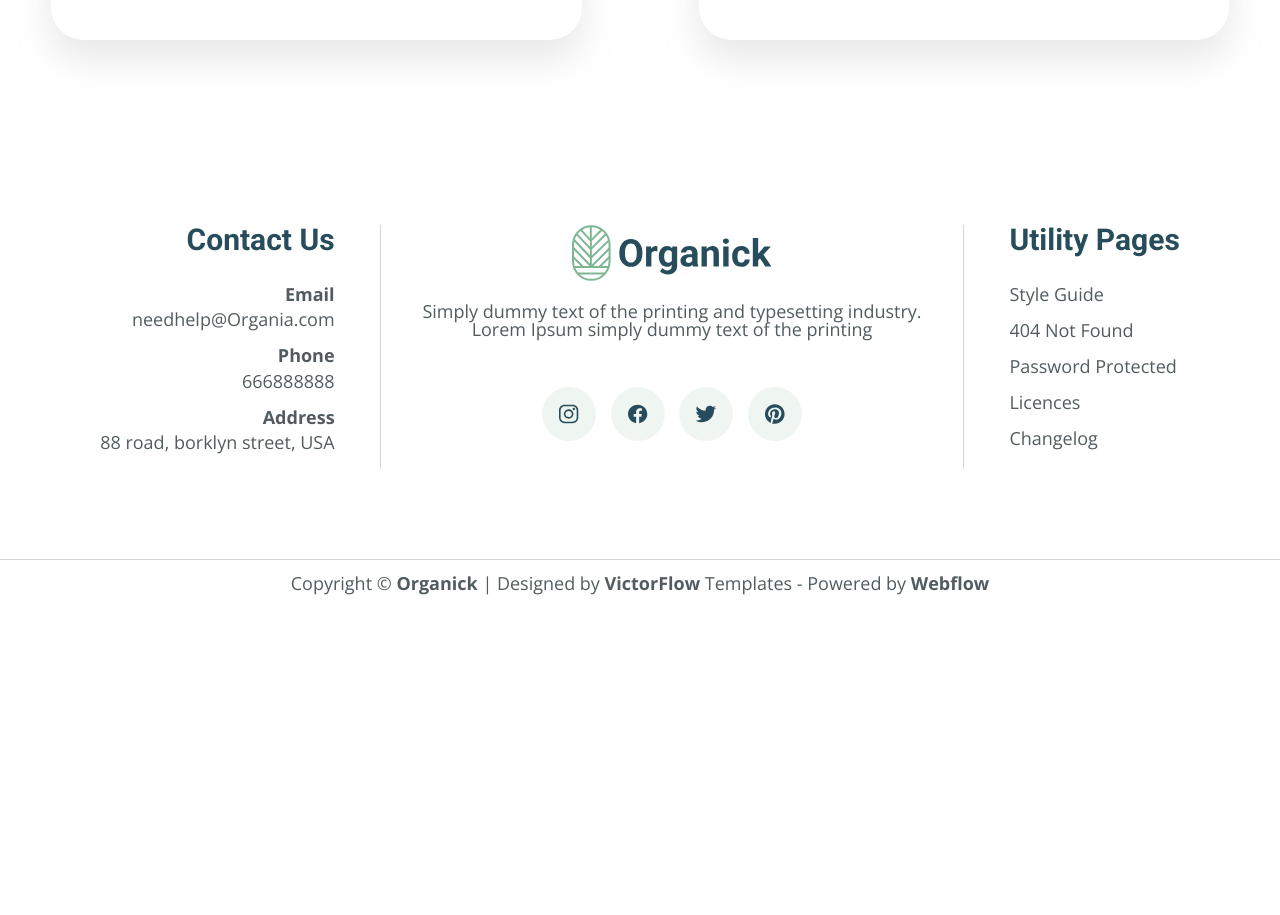
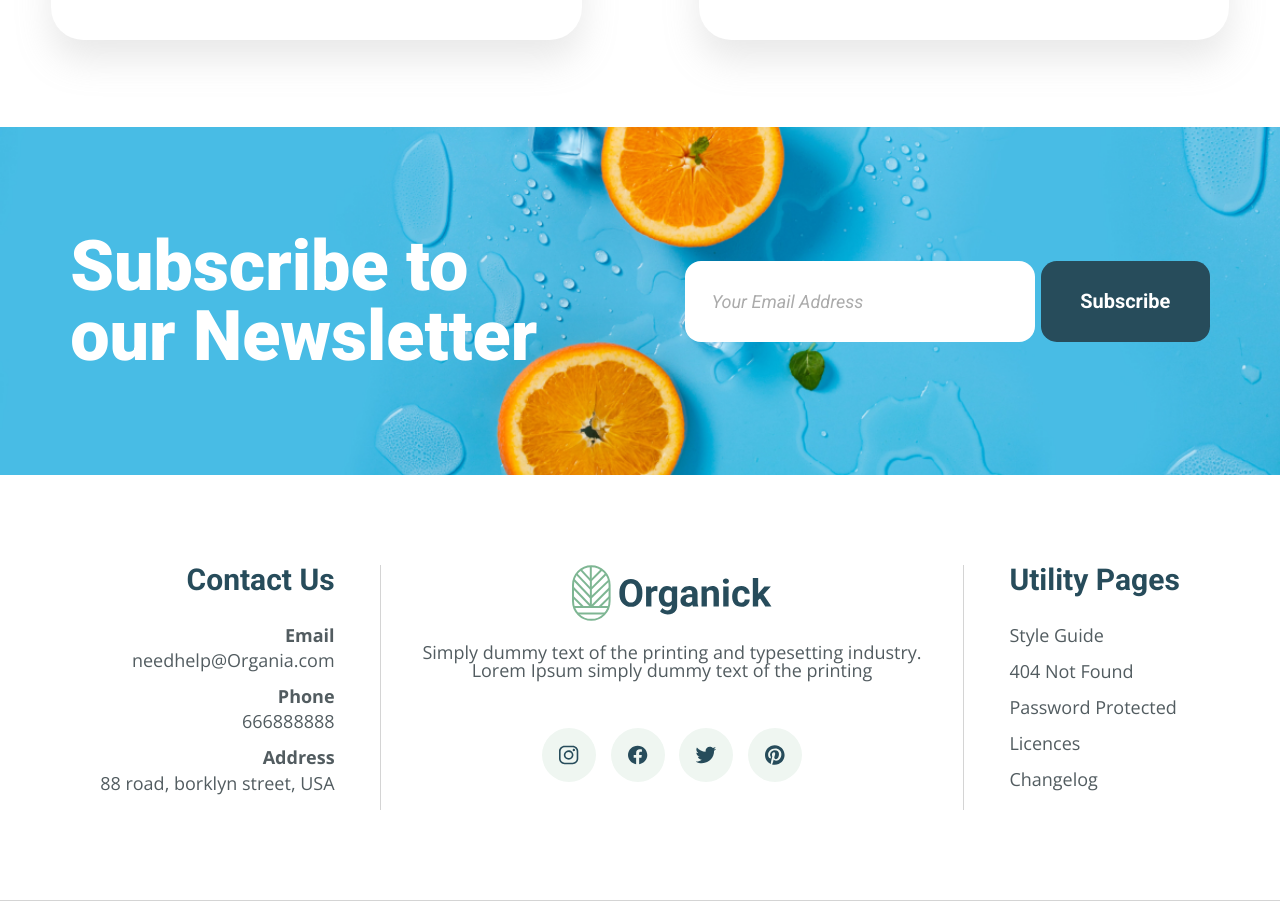
Before and after one commit to tkach-v/OrganickStore, a React (Create React App) app: page / in a window 1280 px wide. Shown: the part 7360-8275 px from the top of the page. Before the commit the page ends 7967 px from the top, so only its background shows below. Built offline with nearby package versions, Linux system fonts and the light colour scheme.

Commit message:
add subscribe section

```diff
--- a/package.json
+++ b/package.json
@@ -6,6 +6,7 @@
     "@testing-library/jest-dom": "^5.17.0",
     "@testing-library/react": "^13.4.0",
     "@testing-library/user-event": "^13.5.0",
+    "formik": "^2.4.3",
     "react": "^18.2.0",
     "react-dom": "^18.2.0",
     "react-responsive": "^9.0.2",
--- a/src/App.js
+++ b/src/App.js
@@ -13,6 +13,7 @@ import WhoWeAre from "./components/who-we-are/WhoWeAre";
 import Gallery from "./components/gallery/Gallery";
 import News from "./components/news/News";
 import {Subtitle} from "./styles/common";
+import Subscribe from "./components/subscribe/Subscribe";
 
 function App() {
   return (
@@ -30,7 +31,7 @@ function App() {
           <WhoWeAre/>
           <Gallery/>
           <News/>
-          <Subtitle/>
+          <Subscribe/>
         </main>
         <Footer/>
       </ThemeProvider>
--- /dev/null
+++ b/src/components/subscribe/Subscribe.jsx
@@ -0,0 +1,83 @@
+import React from 'react';
+import styled from "styled-components";
+import {Button, Container, Title} from "../../styles/common";
+
+const StyledSubscribe = styled(Container)`
+  background-image: url("../../img/subscribe/background.jpg");
+  background-repeat: no-repeat;
+  background-size: cover;
+  display: flex;
+  align-items: center;
+  justify-content: space-between;
+  gap: 2rem;
+  padding: 5.8rem 3.9rem;
+  @media (max-width: ${props => props.theme.breakpoints.large}) {
+    gap: 1rem;
+    flex-direction: column;
+    align-items: start;
+    padding-left: ${props => props.theme.container.paddingX};
+    padding-right: ${props => props.theme.container.paddingX};
+  }
+`
+
+const SubscribeTitle = styled(Title)`
+  color: #FFFFFF;
+  max-width: 500px;
+  @media (max-width: ${props => props.theme.breakpoints.large}) {
+    max-width: none;
+  }
+`
+
+const SubscribeForm = styled.form`
+  width: 100%;
+  display: flex;
+  align-items: center;
+  justify-content: right;
+  gap: 0.33rem;
+  @media (max-width: ${props => props.theme.breakpoints.large}) {
+    justify-content: start;
+  }
+  @media (max-width: 450px) {
+    flex-direction: column;
+    align-items: start;
+  }
+`
+
+const SubscribeFormInput = styled.input`
+  width: 100%;
+  max-width: 350px;
+  border-radius: 0.88889rem;
+  height: 4.5rem;
+  padding: 0 1.5rem;
+  color: ${props => (props.$color || props.theme.colors.title)};
+  font-family: Roboto, sans-serif;
+  font-size: 1rem;
+  font-style: italic;
+  font-weight: 400;
+  &::placeholder {
+    color: #ABABAB;
+  }
+  @media (max-width: 450px) {
+    max-width: none;
+  }
+`
+
+const SubscribeFormButton = styled(Button)`
+  height: 4.5rem;
+  color: #FFFFFF;
+  background: ${props => (props.$color || props.theme.colors.title)};
+`
+
+function Subscribe() {
+  return (
+    <StyledSubscribe>
+      <SubscribeTitle>Subscribe to our Newsletter</SubscribeTitle>
+      <SubscribeForm>
+        <SubscribeFormInput type="email" required placeholder="Your Email Address" />
+        <SubscribeFormButton>Subscribe</SubscribeFormButton>
+      </SubscribeForm>
+    </StyledSubscribe>
+  );
+}
+
+export default Subscribe;
```
Also changed, not shown: src/components/subscribe/subscribe.jsx (deleted, +0 -17 lines), 1 other file (tests, documents, lock files or other folders).
